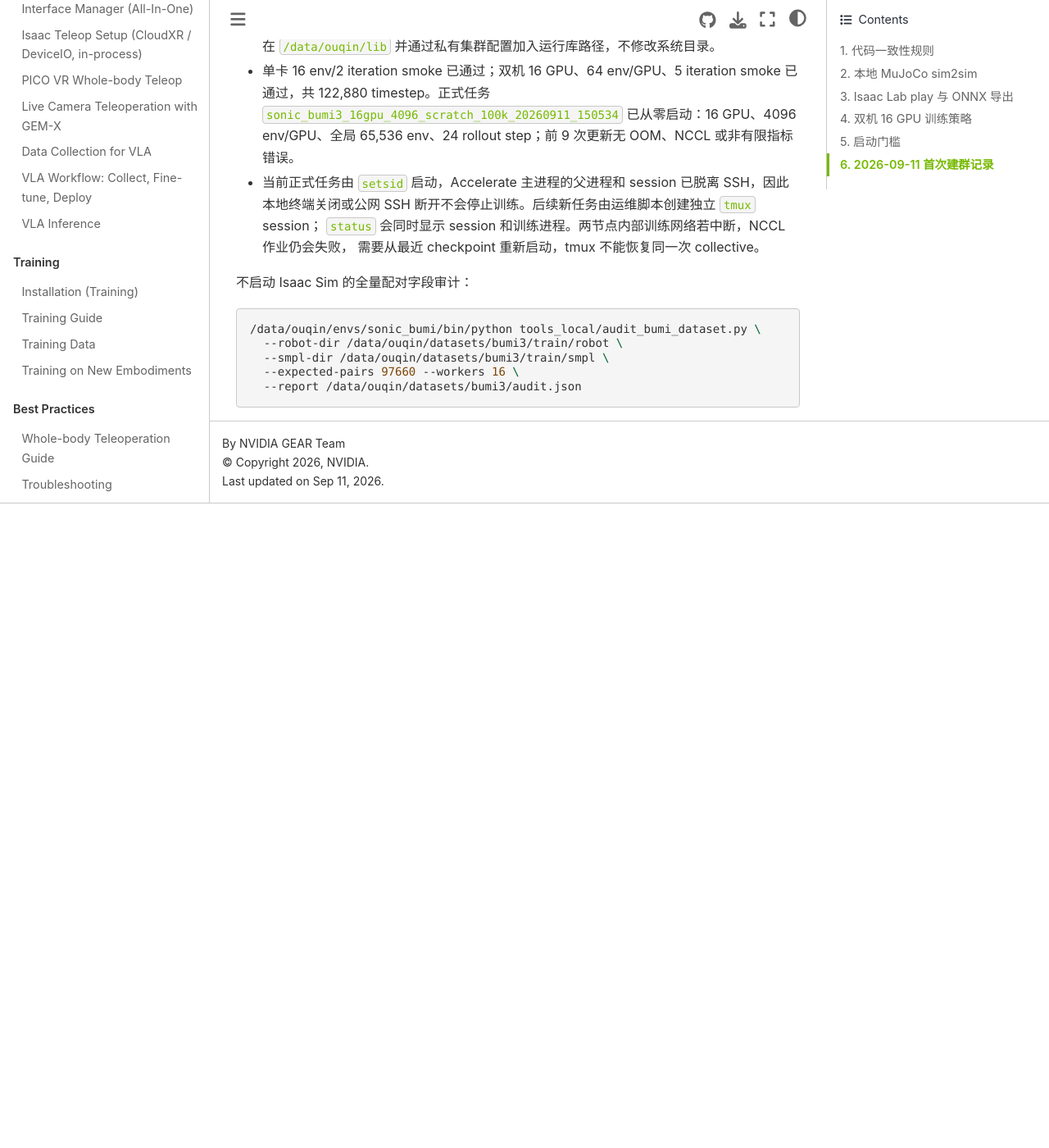
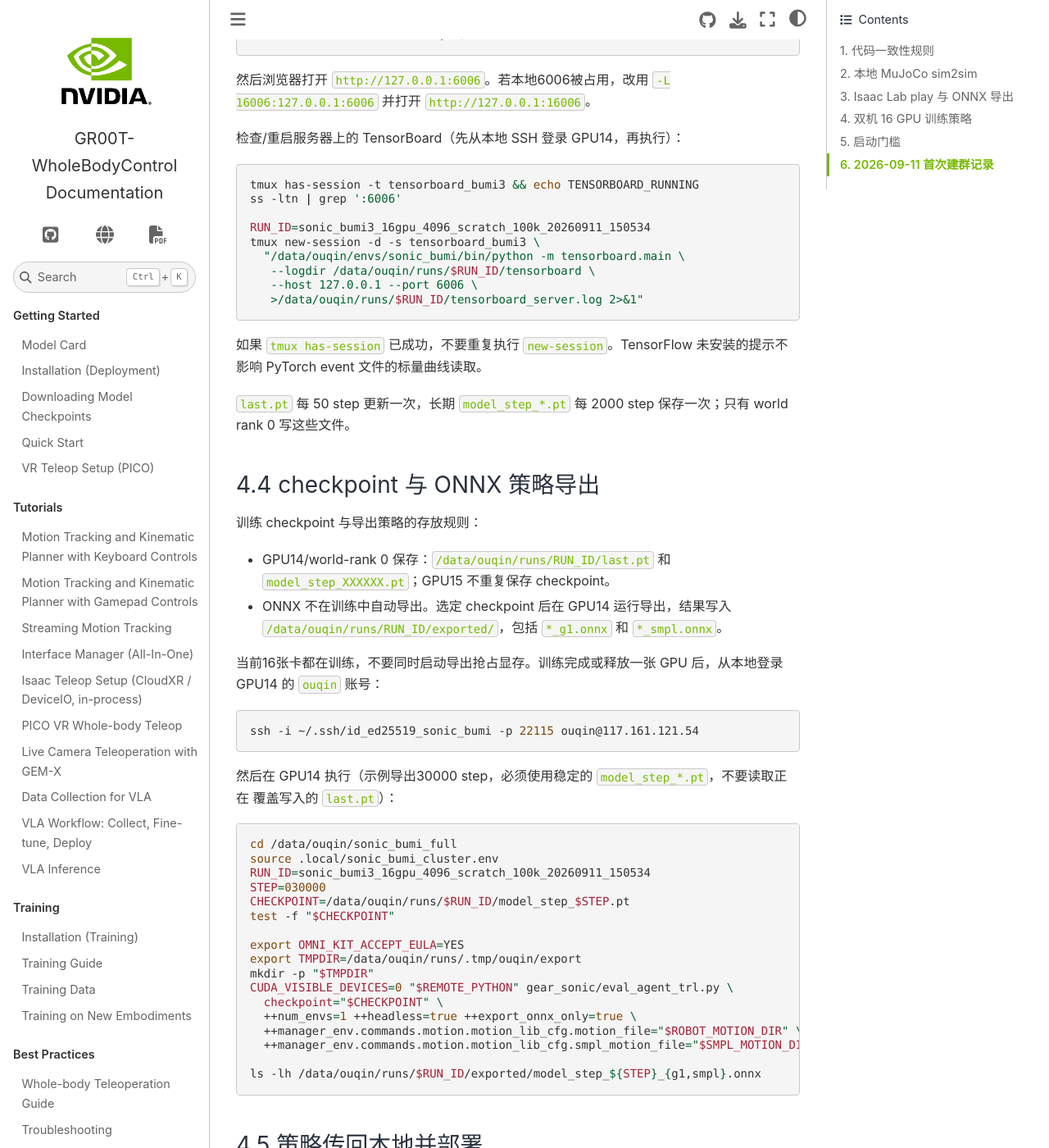
Before and after one commit to Mu-Yingchao/SONIC_MimicLite, a Sphinx documentation site: the page built from docs/source/getting_started/bumi3_local_and_16gpu_guide.md, in a window 1280 px wide and 1400 px high, scrolled down 5276 px. Shown: the whole window at 82% size. Built offline with Sphinx 7.4.7 and the Sphinx Book theme 1.1.4, drawn with Linux system fonts in a browser that asks for light colours; before the commit the page ends 5906 px from its top, so only the background shows below that; some of the changed text lies outside the part shown.

Commit message:
docs: add standalone BUMI training and deployment operations

````diff
--- a/docs/source/getting_started/bumi3_local_and_16gpu_guide.md
+++ b/docs/source/getting_started/bumi3_local_and_16gpu_guide.md
@@ -13,9 +13,8 @@
 tools_local/bumi_cluster.sh verify-code
 ```
 
-当前临时首次分发可用 Git bundle；长期唯一远端固定为
-`git@github.com:Mu-Yingchao/sonic_bumi_full.git`。开发机和两台服务器的 `origin` 已指向
-该地址，但必须先在 GitHub 创建同名空仓库才能首次 push。真实服务器地址放在被忽略的
+唯一真源是公开仓库 `https://github.com/Mu-Yingchao/sonic_bumi_full` 的 `main` 分支。
+开发机使用 SSH URL 推送，两台服务器使用 HTTPS URL 只读拉取。真实服务器地址放在被忽略的
 `.local/sonic_bumi_cluster.env`，不得记录密码或私钥正文。
 
 当前三份代码路径统一为：
@@ -28,18 +27,43 @@
 2.4 TiB、2.6 TiB 可用空间。旧 `/data/muyingchao/SONIC_BUMI` 和旧本地
 `bumi_local_deploy_bundle` 都不是本训练任务的源码、数据或 Python 导入来源。
 
+日常修改同步顺序：
+
+```bash
+# 只在本地开发机修改源码
+cd /home/yingchaomu/下载/sonic_bumi_full
+git status --short
+git pull --ff-only
+# 修改并完成测试后
+git add <明确的文件>
+git commit -m "说明本次修改"
+git push origin main
+
+# 再让两台服务器分别更新；服务器工作树不得直接编辑
+cd /data/ouqin/sonic_bumi_full
+git status --short
+git pull --ff-only
+```
+
+最后回到本地运行 `bash tools_local/bumi_cluster.sh verify-code`，必须看到两台
+`CODE_OK` 和同一个完整 SHA 后，修改才算完成同步。数据、环境、日志、checkpoint、ONNX
+和 `.local` 密钥配置不通过 Git 同步。
+
 ## 2. 本地 MuJoCo sim2sim
 
 安装（已有 Isaac Lab 环境时可直接复用其 Python）：
 
 ```bash
 cd /home/yingchaomu/下载/sonic_bumi_full
-python -m venv .venv_sim
+python3 -m venv .venv_sim
 source .venv_sim/bin/activate
 python -m pip install --upgrade pip
 python -m pip install -e 'gear_sonic[sim]'
 python gear_sonic/tools/validate_bumi3_sim2sim.py --skip-smoke
 ```
+
+若第一条命令提示 `ensurepip` 或 `venv` 不可用，先安装当前系统对应的 `python3-venv`；以后
+每次新开本地部署终端只需 `cd` 到仓库并执行 `source .venv_sim/bin/activate`，不必重复安装。
 
 Robot Encoder（`1170 -> 21`）：
 
@@ -103,6 +127,17 @@
   --robot-motion data/bumi3_sim2sim_test/robot/wave_R_001__A428.pkl
 ```
 
+正式跑物理前，建议先把上面命令末尾加 `--validate-only`；看到
+`BUMI3_SIM2SIM_VALIDATE_ONLY=PASS` 后再去掉该参数。服务器或无窗口快速验收：
+
+```bash
+python gear_sonic/scripts/run_bumi3_sim2sim.py \
+  --encoder robot \
+  --policy models/deployment/robot/model_step_030000.onnx \
+  --motion data/bumi3_sim2sim_test/robot/wave_R_001__A428.pkl \
+  --headless --no-real-time --duration 10
+```
+
 ## 3. Isaac Lab play 与 ONNX 导出
 
 `.pt` 的 play/eval 使用训练环境，必须把 checkpoint 配套配置中的服务器数据路径覆盖为
@@ -156,45 +191,146 @@
 旧策略。默认正式配置每卡 4096 env；若要做保持 32768 全局环境的速度对照，在本机
 私有配置中另设 `TRAIN_ENVS_PER_GPU=2048`，并使用新的 run ID，不能覆盖正式实验。
 
-日志跟踪（本地终端执行）与 TensorBoard：
+### 4.1 一条命令确认训练进度和 16 GPU
+
+以下命令必须在本地开发机执行，不要在 GPU14/GPU15 上再绕公网 SSH：
 
 ```bash
+cd /home/yingchaomu/下载/sonic_bumi_full
+RUN_ID=sonic_bumi3_16gpu_4096_scratch_100k_20260911_150534
+bash tools_local/bumi_cluster.sh training-status "$RUN_ID"
+```
+
+健康输出应同时满足：GPU14 和 GPU15 都显示 `training_ranks=8`，共16个 rank；每张卡有约
+15 GiB 显存占用且利用率会变化；GPU14 最后显示持续增长的 `Learning iteration` 和
+`Total timesteps`；错误区为空。GPU15 是 ranks 8～15，非 global-rank 0 默认不重复输出
+训练表格或 TensorBoard，所以 `node1.log` 在 motion 加载结束后长期不增长是正常现象，
+不能据此判断 GPU15 没训练。梯度同步需要16个 rank 同时到达 collective；任何一个 rank
+退出后整个 DDP 作业都会报错退出。
+
+### 4.2 查看文本日志
+
+从本地开发机执行：
+
+```bash
+RUN_ID=sonic_bumi3_16gpu_4096_scratch_100k_20260911_150534
+
 # GPU14/world-rank 0：训练指标、checkpoint 写入端
 ssh -i ~/.ssh/id_ed25519_sonic_bumi -p 22115 ouqin@117.161.121.54 \
-  'tail -f /data/ouqin/runs/RUN_ID/node0.log'
+  "tail -f /data/ouqin/runs/$RUN_ID/node0.log"
 
 # GPU15：非零 rank 的初始化和报错日志
 ssh -i ~/.ssh/id_ed25519_sonic_bumi -p 22116 ouqin@117.161.121.54 \
-  'tail -f /data/ouqin/runs/RUN_ID/node1.log'
+  "tail -f /data/ouqin/runs/$RUN_ID/node1.log"
 
-# 建立隧道并在 GPU14 启动 TensorBoard；浏览器打开 http://127.0.0.1:6006
-ssh -i ~/.ssh/id_ed25519_sonic_bumi -p 22115 \
-  -L 6006:127.0.0.1:6006 ouqin@117.161.121.54 \
-  '/data/ouqin/envs/sonic_bumi/bin/python -m tensorboard.main \
-   --logdir /data/ouqin/runs/RUN_ID/tensorboard --host 127.0.0.1 --port 6006'
 ```
+
+`tail -f` 用 `Ctrl+C` 退出只会停止查看，不会停止训练。如果终端提示符已经是
+`muyingchao@RTX4090-gpu-014` 或 `ouqin@RTX4090-gpu-014`，直接运行：
+
+```bash
+tail -f /data/ouqin/runs/sonic_bumi3_16gpu_4096_scratch_100k_20260911_150534/node0.log
+```
+
+不要在服务器里使用 `~/.ssh/id_ed25519_sonic_bumi` 再连接公网地址；该私钥在本地开发机，
+而且服务器经公网映射回连自己可能得到 `Connection refused`。
+
+### 4.3 TensorBoard 曲线
+
+当前 GPU14 已在 `tensorboard_bumi3` tmux session 中启动 TensorBoard 6006端口。每次查看时，
+只需在本地开发机建立隧道并保持该终端开启：
+
+```bash
+ssh -N -i ~/.ssh/id_ed25519_sonic_bumi -p 22115 \
+  -L 6006:127.0.0.1:6006 ouqin@117.161.121.54
+```
+
+然后浏览器打开 `http://127.0.0.1:6006`。若本地6006被占用，改用
+`-L 16006:127.0.0.1:6006` 并打开 `http://127.0.0.1:16006`。
+
+检查/重启服务器上的 TensorBoard（先从本地 SSH 登录 GPU14，再执行）：
+
+```bash
+tmux has-session -t tensorboard_bumi3 && echo TENSORBOARD_RUNNING
+ss -ltn | grep ':6006'
+
+RUN_ID=sonic_bumi3_16gpu_4096_scratch_100k_20260911_150534
+tmux new-session -d -s tensorboard_bumi3 \
+  "/data/ouqin/envs/sonic_bumi/bin/python -m tensorboard.main \
+   --logdir /data/ouqin/runs/$RUN_ID/tensorboard \
+   --host 127.0.0.1 --port 6006 \
+   >/data/ouqin/runs/$RUN_ID/tensorboard_server.log 2>&1"
+```
+
+如果 `tmux has-session` 已成功，不要重复执行 `new-session`。TensorFlow 未安装的提示不影响
+PyTorch event 文件的标量曲线读取。
 
 `last.pt` 每 50 step 更新一次，长期 `model_step_*.pt` 每 2000 step 保存一次；只有
 world rank 0 写这些文件。
 
-如果当前终端本来就在 GPU14 上，不要再次使用外网 SSH 地址或本地工作站私钥，直接执行：
+### 4.4 checkpoint 与 ONNX 策略导出
 
-```bash
-tail -f /data/ouqin/runs/RUN_ID/node0.log
-```
-
-训练 checkpoint 与导出策略的存放/传输规则：
+训练 checkpoint 与导出策略的存放规则：
 
 - GPU14/world-rank 0 保存：`/data/ouqin/runs/RUN_ID/last.pt` 和
   `model_step_XXXXXX.pt`；GPU15 不重复保存 checkpoint。
-- ONNX 不在训练中自动导出。选定 checkpoint 后在 GPU14 运行
-  `eval_agent_trl.py ... ++export_onnx_only=true`，结果写入
+- ONNX 不在训练中自动导出。选定 checkpoint 后在 GPU14 运行导出，结果写入
   `/data/ouqin/runs/RUN_ID/exported/`，包括 `*_g1.onnx` 和 `*_smpl.onnx`。
-- 在本地开发机运行以下命令，把已导出的策略分别下载到 Robot/SMPL 部署目录：
+
+当前16张卡都在训练，不要同时启动导出抢占显存。训练完成或释放一张 GPU 后，从本地登录
+GPU14 的 `ouqin` 账号：
+
+```bash
+ssh -i ~/.ssh/id_ed25519_sonic_bumi -p 22115 ouqin@117.161.121.54
+```
+
+然后在 GPU14 执行（示例导出30000 step，必须使用稳定的 `model_step_*.pt`，不要读取正在
+覆盖写入的 `last.pt`）：
+
+```bash
+cd /data/ouqin/sonic_bumi_full
+source .local/sonic_bumi_cluster.env
+RUN_ID=sonic_bumi3_16gpu_4096_scratch_100k_20260911_150534
+STEP=030000
+CHECKPOINT=/data/ouqin/runs/$RUN_ID/model_step_$STEP.pt
+test -f "$CHECKPOINT"
+
+export OMNI_KIT_ACCEPT_EULA=YES
+export TMPDIR=/data/ouqin/runs/.tmp/ouqin/export
+mkdir -p "$TMPDIR"
+CUDA_VISIBLE_DEVICES=0 "$REMOTE_PYTHON" gear_sonic/eval_agent_trl.py \
+  checkpoint="$CHECKPOINT" \
+  ++num_envs=1 ++headless=true ++export_onnx_only=true \
+  ++manager_env.commands.motion.motion_lib_cfg.motion_file="$ROBOT_MOTION_DIR" \
+  ++manager_env.commands.motion.motion_lib_cfg.smpl_motion_file="$SMPL_MOTION_DIR"
+
+ls -lh /data/ouqin/runs/$RUN_ID/exported/model_step_${STEP}_{g1,smpl}.onnx
+```
+
+### 4.5 策略传回本地并部署
+
+退出 GPU14，回到本地开发机，执行以下命令自动下载并分别保存 Robot/SMPL 策略：
 
 ```bash
 cd /home/yingchaomu/下载/sonic_bumi_full
 bash tools_local/fetch_bumi_onnx.sh RUN_ID STEP
+```
+
+例如：
+
+```bash
+bash tools_local/fetch_bumi_onnx.sh \
+  sonic_bumi3_16gpu_4096_scratch_100k_20260911_150534 30000
+```
+
+下载后直接按第2节执行本地部署。对应关系固定为：
+
+```text
+服务器 exported/model_step_030000_g1.onnx
+  -> 本地 models/deployment/robot/model_step_030000.onnx
+
+服务器 exported/model_step_030000_smpl.onnx
+  -> 本地 models/deployment/smpl/model_step_030000.onnx
 ```
 
 checkpoint/ONNX 是大体积、可再生的实验产物，不进入普通 Git 历史；服务器 run 目录是训练
@@ -238,7 +374,10 @@
 - 单卡 16 env/2 iteration smoke 已通过；双机 16 GPU、64 env/GPU、5 iteration smoke
   已通过，共 122,880 timestep。正式任务
   `sonic_bumi3_16gpu_4096_scratch_100k_20260911_150534` 已从零启动：16 GPU、4096
-  env/GPU、全局 65,536 env、24 rollout step；前 9 次更新无 OOM、NCCL 或非有限指标错误。
+  env/GPU、全局 65,536 env、24 rollout step。实测 GPU14 的 ranks 0～7 和 GPU15 的
+  ranks 8～15 均显示 `WORLD_SIZE=16`；iteration 2560 时两端各8个训练进程、16张卡均有
+  约15 GiB显存占用和动态计算负载，无 OOM、NCCL 或非有限指标错误。GPU15 非零 rank
+  不输出重复训练表格，因此其 `node1.log` 停在 motion 加载信息属于预期行为。
 - 当前正式任务由 `setsid` 启动，Accelerate 主进程的父进程和 session 已脱离 SSH，因此
   本地终端关闭或公网 SSH 断开不会停止训练。后续新任务由运维脚本创建独立 `tmux` session；
   `status` 会同时显示 session 和训练进程。两节点内部训练网络若中断，NCCL 作业仍会失败，
````
Also changed, not shown: 2 other files.
